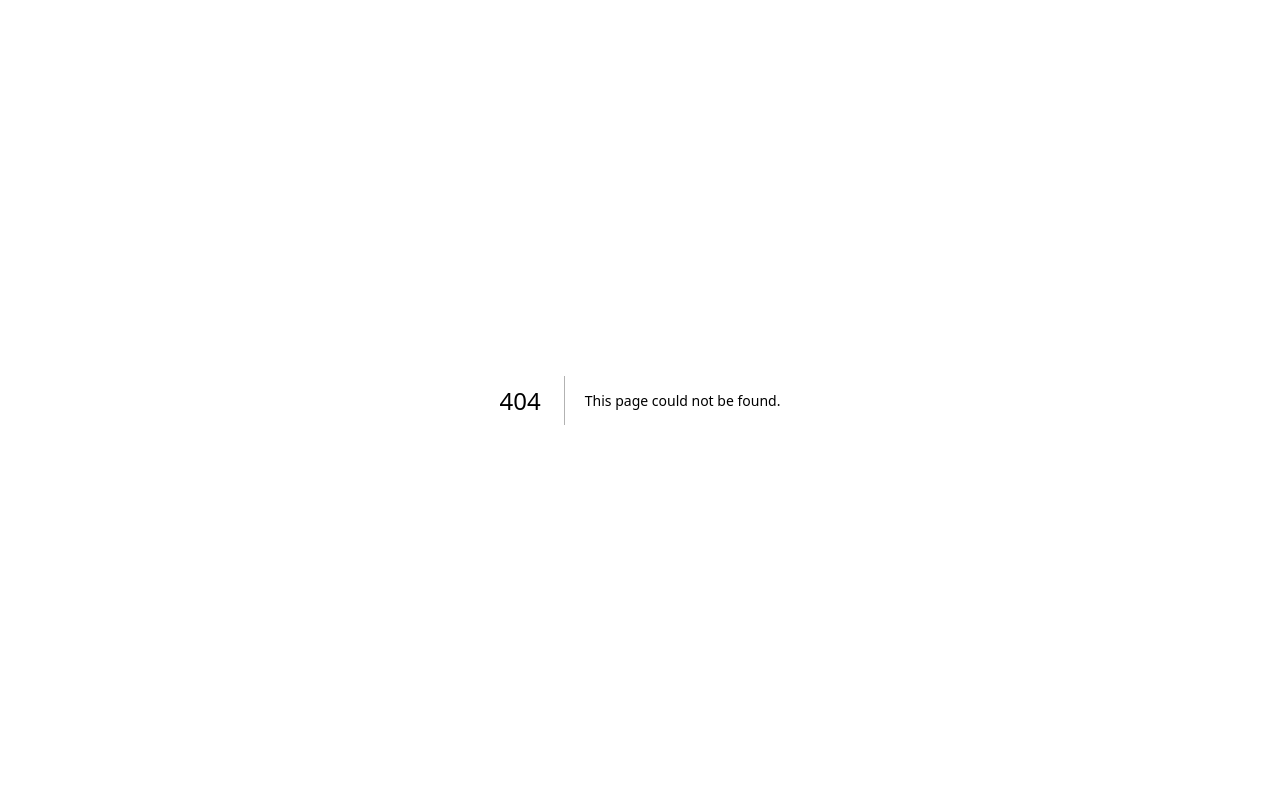
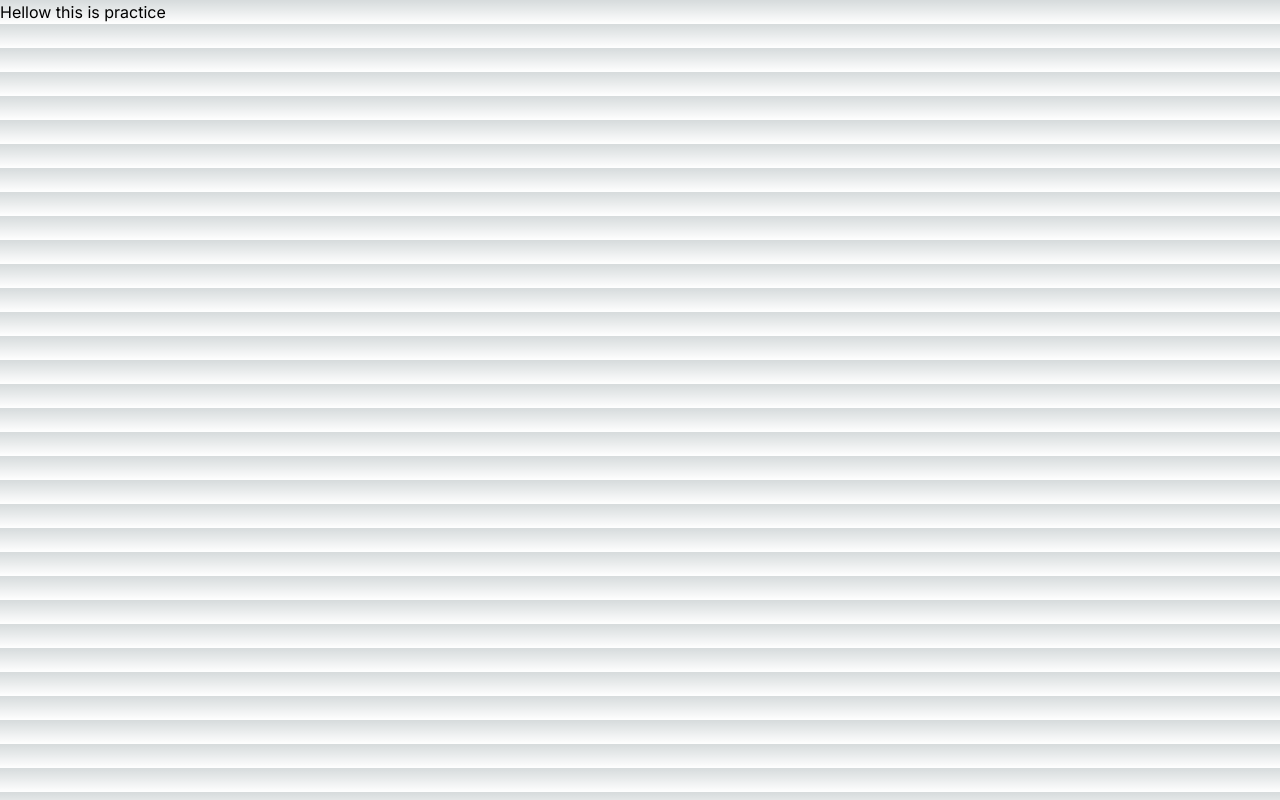
Before and after one commit to witchakornb/cp_db_2-2566, a Next.js app in the folder web_database/: page /practice in a window 1280 px wide. Before the commit this address had no page. Built offline with nearby package versions, Linux system fonts and the light colour scheme.

Commit message:
page practice

```diff
--- /dev/null
+++ b/web_database/app/practice/page.js
@@ -0,0 +1,7 @@
+import Image from "next/image";
+
+export default function practice() {
+  return (
+    <p>Hellow this is practice</p>
+  );
+}
```
